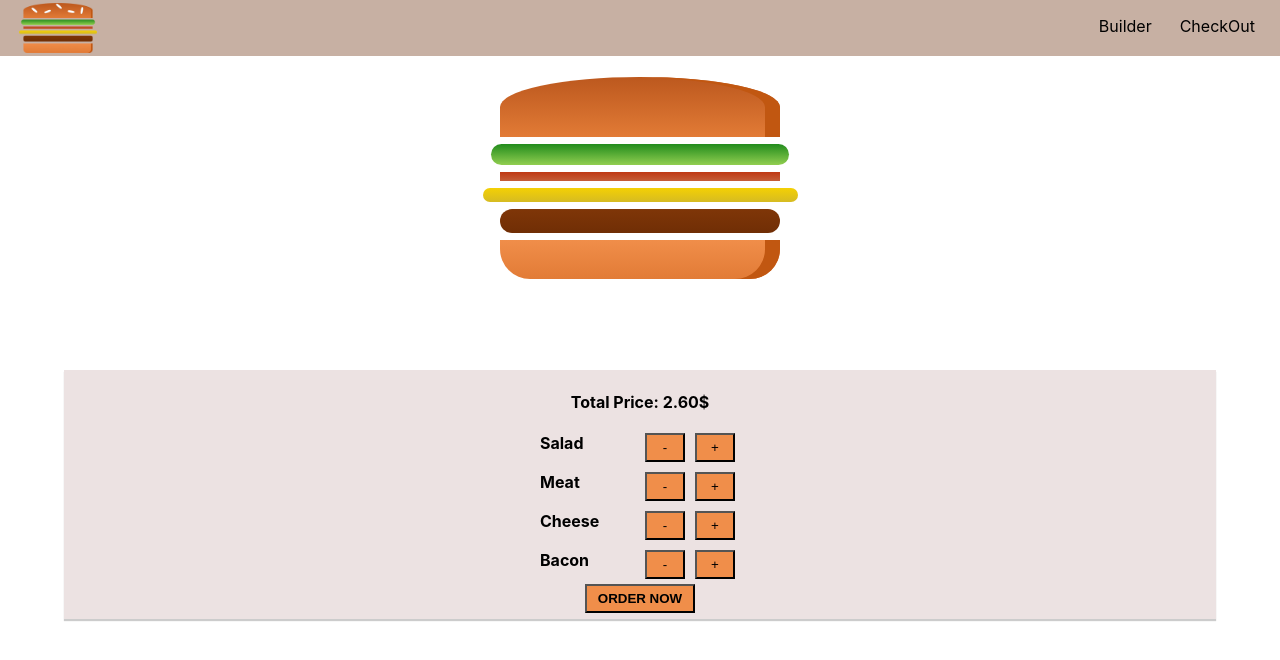
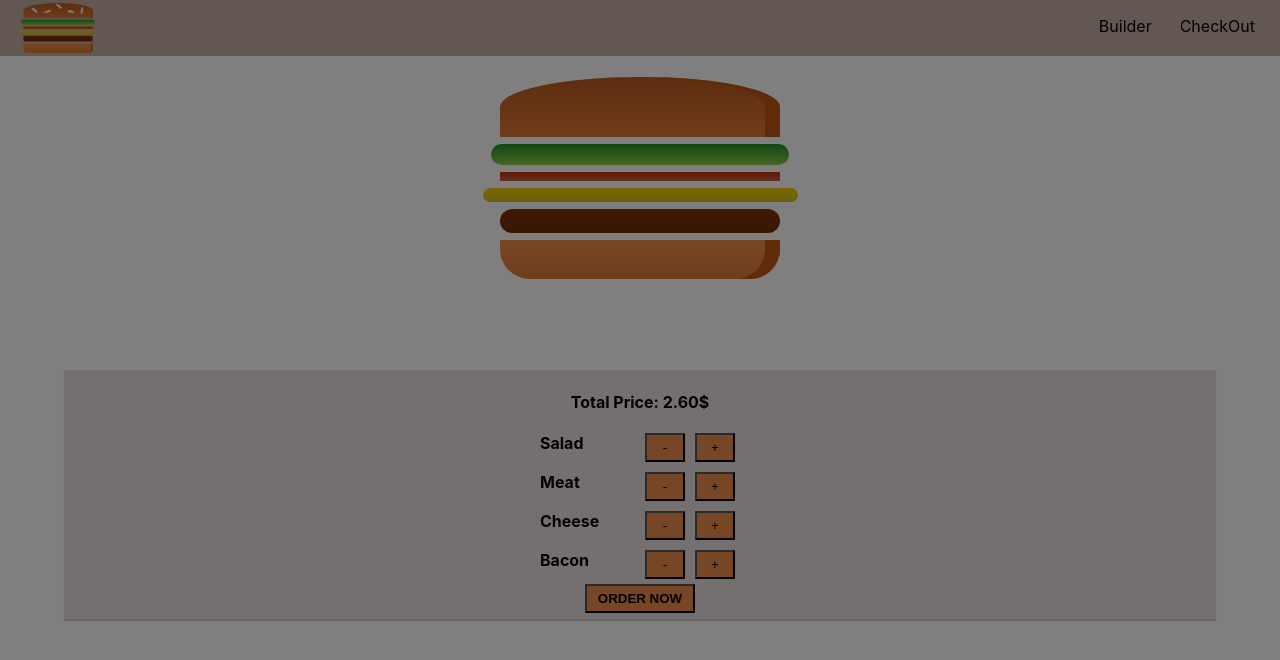
Before and after one commit to Stevan-Radovanovic/BurgerBuilder-WebApp, a React (Create React App) app in the folder bb1/: page / in a window 1280 px wide. Shown: the top 660 px of the page. Built offline with nearby package versions, Linux system fonts and the light colour scheme.

Commit message:
Added SideDrawer and Backdrop logic

```diff
--- a/bb1/src/components/Layout/Layout.js
+++ b/bb1/src/components/Layout/Layout.js
@@ -1,14 +1,30 @@
-import React from 'react';
-import css from './Layout.module.css';
+import React, { Component } from 'react';
+import classes from './Layout.module.css';
 import Toolbar from '../Navigation/Toolbar/Toolbar';
 import SideDrawer from '../Navigation/SideDrawer/SideDrawer';
 
-const Layout = (props) => (
-  <React.Fragment>
-    <Toolbar />
-    <SideDrawer />
-    <main className={css.Content}>{props.children}</main>
-  </React.Fragment>
-);
+class Layout extends Component {
+  state = {
+    sideDrawerVisible: true,
+  };
+
+  sideDrawHandler = () => {
+    const visible = this.state.sideDrawerVisible;
+    this.setState({ sideDrawerVisible: !visible });
+  };
+
+  render() {
+    return (
+      <React.Fragment>
+        <Toolbar />
+        <SideDrawer
+          clicked={this.sideDrawHandler}
+          open={this.state.sideDrawerVisible}
+        />
+        <main className={classes.Content}>{this.props.children}</main>
+      </React.Fragment>
+    );
+  }
+}
 
 export default Layout;
--- a/bb1/src/components/Navigation/SideDrawer/SideDrawer.js
+++ b/bb1/src/components/Navigation/SideDrawer/SideDrawer.js
@@ -1,10 +1,18 @@
 import React from 'react';
 import classes from './SideDrawer.module.css';
 import NavItems from '../NavItems/NavItems';
+import Backdrop from '../../Backdrop/Backdrop';
 
 const SideDrawer = (props) => {
+  let attached = [classes.SideDrawer, classes.Close];
+  if (props.open) {
+    attached = [classes.SideDrawer, classes.Open];
+  }
+
   return (
-    <div className={classes.SideDrawer}>
+    <React.Fragment>
+      <Backdrop clicked={props.clicked} />
+      <div className={attached.join(' ')}>
         <nav>
           <p>
             <strong>Side Menu</strong>
@@ -12,6 +20,7 @@ const SideDrawer = (props) => {
           <NavItems />
         </nav>
       </div>
+    </React.Fragment>
   );
 };
 
```
Lines whose indentation alone changed are shown as unchanged.
